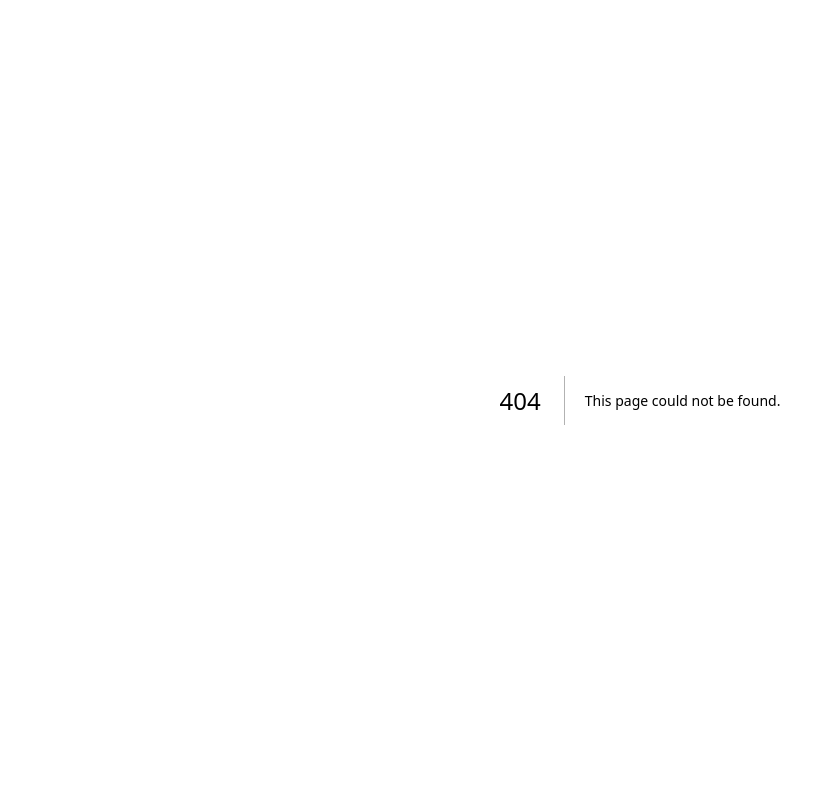
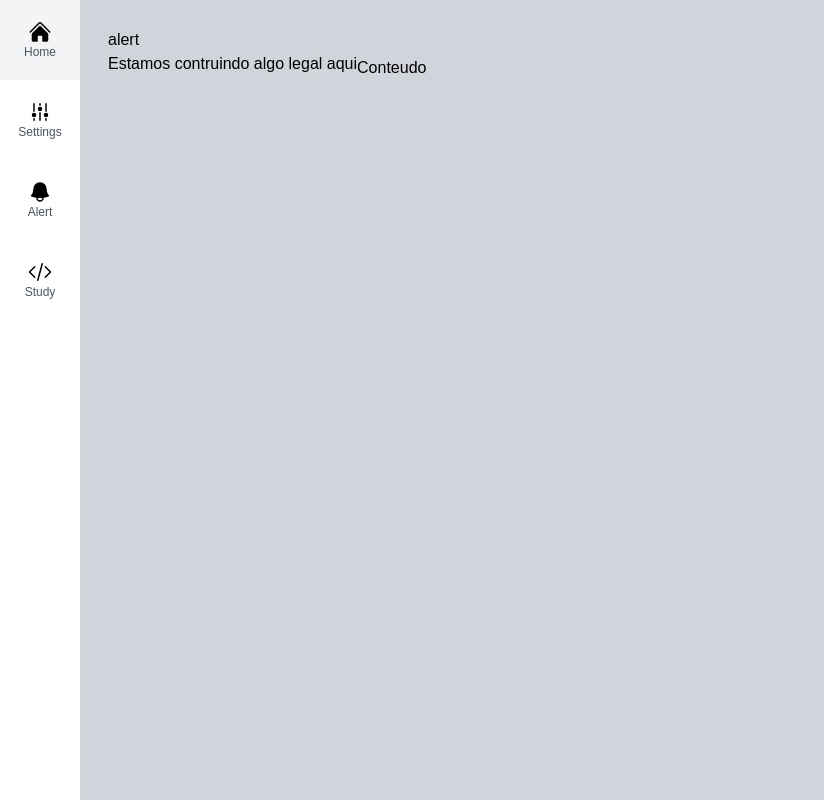
Before and after one commit to Beatrizaquino/admin-template, a Next.js app: page /alert in a window 1280 px wide. Before the commit this address had no page. Shown: the whole page, without its empty margins (0-824 px from the left). Built offline with nearby package versions, Linux system fonts and the light colour scheme.

Commit message:
páginas ajustadas

```diff
--- a/components/template/MenuItems.tsx
+++ b/components/template/MenuItems.tsx
@@ -9,11 +9,13 @@ interface MenuItemProps {
 export default function MenuItem(props: MenuItemProps) {
     return (
         <li className={`hover:bg-gray-100`}>
-            <Link href={props.url}>
-                <a className={`
+            <Link
+                href={props.url}
+                className={`
                     flex flex-col justify-center items-center
                     h-20 w-20
                 `}>
+
                 {props.icone}
                 <span className={`
                     text-xs font-light text-gray-600
@@ -21,8 +23,8 @@ export default function MenuItem(props: MenuItemProps) {
                 `}>
                     {props.texto}
                 </span>
-                </a>
+
             </Link>
         </li>
-    )
+    );
 }
--- a/components/template/MenuLateral.tsx
+++ b/components/template/MenuLateral.tsx
@@ -6,10 +6,10 @@ export default function MenuLateral() {
     return (
         <aside>
             <ul className={``}>
-                <MenuItem url="/Home" texto="Home" icone={IconHome}/>
-                <MenuItem url="/Settings"  texto="Settings" icone={IconSetting}/>
-                <MenuItem url="/Alert"  texto="Alert" icone={IconAlert}/>
-                <MenuItem url="/Study"  texto="Study" icone={IconCode}/>
+                <MenuItem url="/" texto="Home" icone={IconHome}/>
+                <MenuItem url="/settings"  texto="Settings" icone={IconSetting}/>
+                <MenuItem url="/alert"  texto="Alert" icone={IconAlert}/>
+                <MenuItem url="/study"  texto="Study" icone={IconCode}/>
             </ul>
         </aside>
     )
--- /dev/null
+++ b/pages/alert.tsx
@@ -0,0 +1,12 @@
+import { Inter } from 'next/font/google'
+import Layout from '@/components/template/Layout'
+
+const inter = Inter({ subsets: ['latin'] })
+
+export default function Home() {
+  return (
+    <Layout titulo='alert '  subtitulo='Estamos contruindo algo legal aqui'>
+      <h3>Conteudo</h3>
+    </Layout>
+  )
+}
--- /dev/null
+++ b/pages/settings.tsx
@@ -0,0 +1,12 @@
+import { Inter } from 'next/font/google'
+import Layout from '@/components/template/Layout'
+
+const inter = Inter({ subsets: ['latin'] })
+
+export default function Home() {
+  return (
+    <Layout titulo='Settings'  subtitulo='Estamos contruindo algo legal aqui'>
+      <h3>Conteudo</h3>
+    </Layout>
+  )
+}
--- /dev/null
+++ b/pages/study.tsx
@@ -0,0 +1,12 @@
+import { Inter } from 'next/font/google'
+import Layout from '@/components/template/Layout'
+
+const inter = Inter({ subsets: ['latin'] })
+
+export default function Home() {
+  return (
+    <Layout titulo='Study'  subtitulo='Estamos contruindo algo legal aqui'>
+      <h3>Conteudo</h3>
+    </Layout>
+  )
+}
```
Lines whose indentation alone changed are shown as unchanged.
